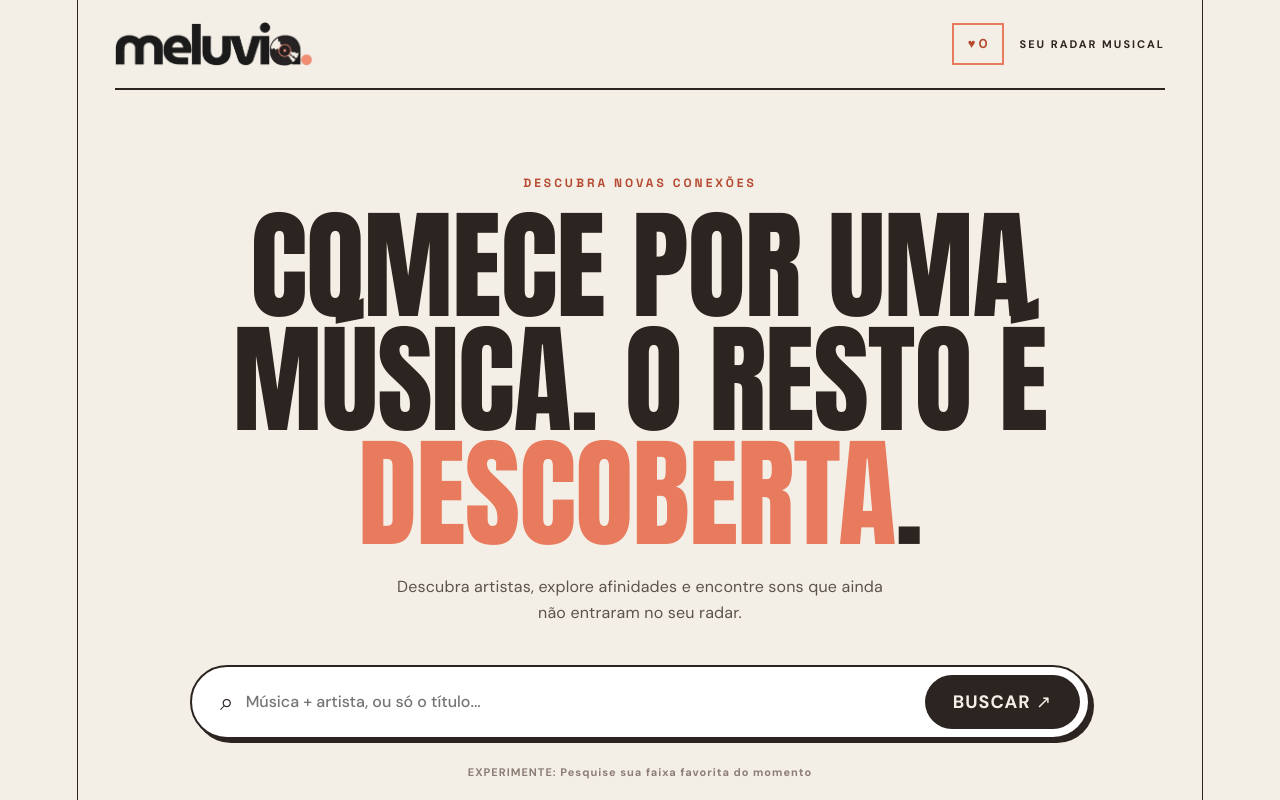
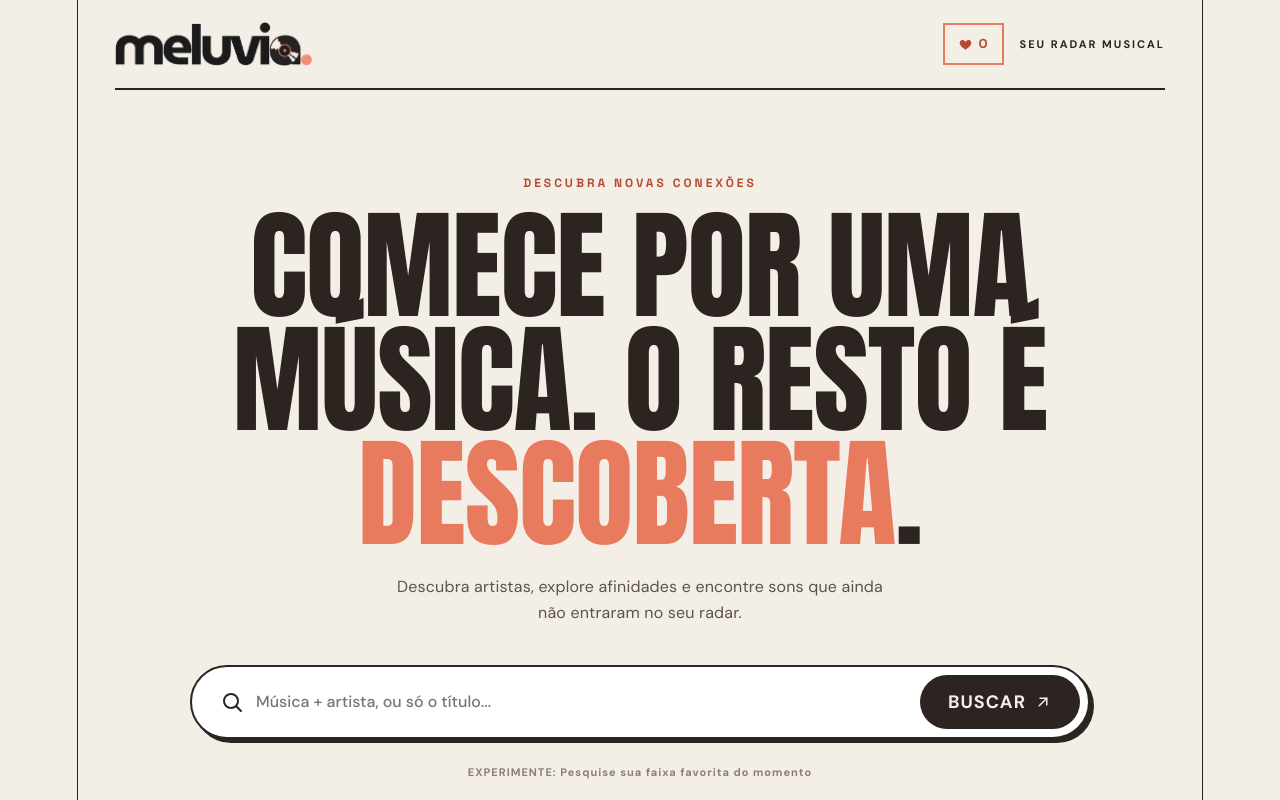
Before and after one commit to ju-franco/meluvia, a React (Vite) app: page / in a window 1280 px wide. Shown: the top 800 px of the page. Built offline with nearby package versions, Linux system fonts and the light colour scheme.

Commit message:
Substituindo Icones SVG

```diff
--- a/src/App.css
+++ b/src/App.css
@@ -89,6 +89,9 @@ button, input { font: inherit; }
 }
 
 .fav-badge {
+  display: inline-flex;
+  align-items: center;
+  gap: 6px;
   background: transparent;
   border: 2px solid var(--primary);
   color: var(--primary-dark);
@@ -161,6 +164,8 @@ h1 span { color: var(--primary); }
   border-color: var(--primary-dark);
 }
 .search-icon {
+  display: flex;
+  align-items: center;
   padding-left: 20px;
   color: var(--border);
   font-size: 24px;
@@ -177,6 +182,10 @@ h1 span { color: var(--primary); }
   font-weight: 500;
 }
 .search-form > button {
+  display: inline-flex;
+  align-items: center;
+  justify-content: center;
+  gap: 8px;
   padding: 14px 28px;
   color: var(--paper);
   background: var(--border);
@@ -425,9 +434,10 @@ h1 span { color: var(--primary); }
   line-height: 1;
 }
 .feature-btn .feature-btn-icon {
-  font-size: 13px;
+  font-size: 14px;
   line-height: 1;
-  display: inline-block;
+  display: inline-flex;
+  align-items: center;
 }
 .feature-btn:hover:not(:disabled),
 .feature-btn:focus-visible:not(:disabled) {
@@ -635,6 +645,8 @@ h1 span { color: var(--primary); }
   gap: 16px;
 }
 .track-link-modern {
+  display: inline-flex;
+  align-items: center;
   color: var(--border);
   font-size: 20px;
   font-weight: 700;
@@ -643,6 +655,8 @@ h1 span { color: var(--primary); }
 }
 .track-link-modern:hover { color: var(--primary); }
 .track-menu-btn {
+  display: inline-flex;
+  align-items: center;
   background: transparent;
   border: none;
   color: #b0a59e;
@@ -838,7 +852,7 @@ h1 span { color: var(--primary); }
   text-align: left;
 }
 .connection-node:hover { background: #fff; border-color: var(--primary); }
-.connection-node-icon { color: var(--primary); margin-bottom: 4px; font-size: 18px; }
+.connection-node-icon { display: flex; color: var(--primary); margin-bottom: 4px; font-size: 18px; }
 .connection-node small { color: #6b5f58; margin-top: 4px; font-size: 11px; }
 
 .indirect-list {
@@ -964,6 +978,9 @@ h1 span { color: var(--primary); }
   font-size: 16px;
   transition: all 0.2s;
   flex-shrink: 0;
+  display: grid;
+  place-items: center;
+  padding: 0;
 }
 .rec-fav:hover { border-color: var(--primary); color: var(--primary); }
 .rec-fav.is-fav {
@@ -1162,6 +1179,9 @@ footer {
   border-radius: 50%;
   cursor: pointer;
   font-weight: 700;
+  display: grid;
+  place-items: center;
+  padding: 0;
 }
 .favorite-remove:hover { border-color: var(--primary); color: var(--primary); }
 
@@ -1293,10 +1313,13 @@ footer {
   width: 28px; height: 28px;
   border-radius: 50%;
   cursor: pointer;
-  font-size: 18px;
+  font-size: 16px;
   font-weight: 700;
   line-height: 1;
   flex-shrink: 0;
+  display: grid;
+  place-items: center;
+  padding: 0;
 }
 .radar-factors {
   list-style: none;
@@ -1562,6 +1585,10 @@ footer {
   flex-wrap: wrap;
 }
 .lm-btn {
+  display: inline-flex;
+  align-items: center;
+  justify-content: center;
+  gap: 8px;
   padding: 12px 20px;
   border-radius: 100px;
   border: 2px solid var(--border);
@@ -1772,11 +1799,19 @@ footer {
 
   .search-form {
     flex-direction: column;
+    align-items: stretch; /* input e botão ocupam toda a largura */
     border-radius: 16px;
     padding: 12px;
   }
   .search-icon { display: none; }
-  .search-form input { padding: 12px; text-align: center; }
+  .search-form input {
+    flex: none;
+    width: 100%;
+    padding: 12px 8px;
+    text-align: center;
+    text-overflow: ellipsis;
+  }
+  .search-form input::placeholder { text-overflow: ellipsis; }
   .search-form > button { width: 100%; border-radius: 8px; }
 
   footer { flex-direction: column; align-items: center; text-align: center; }
@@ -1793,3 +1828,21 @@ footer {
     transition-duration: 0.001ms !important;
   }
 }
+
+/* ===== ÍCONES SVG ===== */
+.icon {
+  display: inline-block;
+  flex-shrink: 0;
+  vertical-align: -0.15em;
+}
+.suggestion-plus {
+  display: inline-flex;
+  align-items: center;
+  color: var(--primary);
+}
+.track-symbol,
+.selected-cover-placeholder {
+  display: grid;
+  place-items: center;
+  color: var(--primary);
+}
--- a/src/App.tsx
+++ b/src/App.tsx
@@ -8,6 +8,18 @@ import "./App.css";
 import CompatibilityRadar from "./CompatibilityRadar";
 import ConnectionWeb from "./ConnectionWeb";
 import ListenMatch from "./ListenMatch";
+import {
+  IconArrowUpRight,
+  IconClose,
+  IconDots,
+  IconHeart,
+  IconMusic,
+  IconNetwork,
+  IconPlus,
+  IconSearch,
+  IconSparkle,
+  IconTarget,
+} from "./Icons";
 import {
   addFavorite,
   getFavorites,
@@ -376,7 +388,8 @@ function App() {
             onClick={() => setFavoritesOpen((v) => !v)}
             aria-label="Abrir favoritos"
           >
-            ♥ {favoritesList.length}
+            <IconHeart filled />
+            <span>{favoritesList.length}</span>
           </button>
           <span className="header-label">SEU RADAR MUSICAL</span>
         </div>
@@ -391,11 +404,11 @@ function App() {
               onClick={() => setFavoritesOpen(false)}
               aria-label="Fechar"
             >
-              ×
+              <IconClose />
             </button>
           </div>
           {favoritesList.length === 0 ? (
-            <p className="status">Nada guardado ainda. Descubra e clique em ♥.</p>
+            <p className="status">Nada guardado ainda. Descubra e clique em <IconHeart />.</p>
           ) : (
             <ul className="favorites-list">
               {favoritesList.map((f) => (
@@ -403,7 +416,9 @@ function App() {
                   {f.image ? (
                     <img src={f.image} alt="" className="favorite-cover" />
                   ) : (
-                    <span className="favorite-cover favorite-placeholder">♫</span>
+                    <span className="favorite-cover favorite-placeholder">
+                      <IconMusic size={20} />
+                    </span>
                   )}
                   <div className="favorite-info">
                     <strong>{f.title}</strong>
@@ -418,7 +433,7 @@ function App() {
                     }}
                     aria-label="Remover favorito"
                   >
-                    ×
+                    <IconClose />
                   </button>
                 </li>
               ))}
@@ -449,7 +464,9 @@ function App() {
           Descubra artistas, explore afinidades e encontre sons que ainda não entraram no seu radar.
         </p>
         <form className="search-form" onSubmit={handleSearch}>
-          <span className="search-icon">⌕</span>
+          <span className="search-icon">
+            <IconSearch />
+          </span>
           <input
             type="text"
             value={query}
@@ -467,7 +484,13 @@ function App() {
             autoComplete="off"
           />
           <button type="submit" disabled={loading || !query.trim()}>
-            {loading ? "Buscando..." : "Buscar ↗"}
+            {loading ? (
+              "Buscando..."
+            ) : (
+              <>
+                Buscar <IconArrowUpRight size={18} />
+              </>
+            )}
           </button>
 
           {suggestionsOpen && query.trim().length >= 2 && (
@@ -488,13 +511,17 @@ function App() {
                       {track.artwork ? (
                         <img className="suggestion-cover" src={track.artwork} alt="" />
                       ) : (
-                        <span className="suggestion-cover suggestion-placeholder">♫</span>
+                        <span className="suggestion-cover suggestion-placeholder">
+                          <IconMusic size={20} />
+                        </span>
                       )}
                       <span className="suggestion-info">
                         <span className="suggestion-title">{track.title}</span>
                         <span className="suggestion-artist">{track.artist}</span>
                       </span>
-                      <span className="suggestion-plus">+</span>
+                      <span className="suggestion-plus">
+                        <IconPlus size={18} />
+                      </span>
                     </button>
                   ))}
                 </>
@@ -526,7 +553,7 @@ function App() {
                 />
               ) : (
                 <div className="selected-cover-vinyl selected-cover-placeholder">
-                  ♫
+                  <IconMusic size={48} />
                 </div>
               )}
             </div>
@@ -552,7 +579,9 @@ function App() {
                     aria-pressed={activePanel === "connections"}
                     disabled={loadingRecommendations}
                   >
-                    <span className="feature-btn-icon" aria-hidden="true">✦</span>
+                    <span className="feature-btn-icon" aria-hidden="true">
+                      <IconSparkle />
+                    </span>
                     {loadingRecommendations ? "Buscando..." : "Encontrar conexões"}
                   </button>
                   <button
@@ -572,7 +601,9 @@ function App() {
                     }}
                     aria-pressed={activePanel === "analysis"}
                   >
-                    <span className="feature-btn-icon" aria-hidden="true">◉</span>
+                    <span className="feature-btn-icon" aria-hidden="true">
+                      <IconTarget />
+                    </span>
                     Raio-X da faixa
                   </button>
                   <button
@@ -589,7 +620,9 @@ function App() {
                     }}
                     aria-pressed={activePanel === "map"}
                   >
-                    <span className="feature-btn-icon" aria-hidden="true">✳</span>
+                    <span className="feature-btn-icon" aria-hidden="true">
+                      <IconNetwork />
+                    </span>
                     Mapa de conexões
                   </button>
                   <button
@@ -598,7 +631,9 @@ function App() {
                     onClick={() => togglePanel("listenmatch")}
                     aria-pressed={activePanel === "listenmatch"}
                   >
-                    <span className="feature-btn-icon" aria-hidden="true">♫</span>
+                    <span className="feature-btn-icon" aria-hidden="true">
+                      <IconMusic />
+                    </span>
                     Listen & Match
                   </button>
                 </div>
@@ -650,7 +685,7 @@ function App() {
                     onClick={() => closeAllPanels()}
                     aria-label="Fechar análise"
                   >
-                    ×
+                    <IconClose />
                   </button>
                 </div>
 
@@ -787,7 +822,9 @@ function App() {
                               type="button"
                               onClick={() => openWeb(artist.name)}
                             >
-                              <span className="connection-node-icon">✳</span>
+                              <span className="connection-node-icon">
+                                <IconNetwork />
+                              </span>
                               <span>{artist.name}</span>
                               <small>
                                 {Math.round(artist.match * 100)}% de relação — clique para abrir no mapa
@@ -817,7 +854,7 @@ function App() {
                     onClick={() => closeAllPanels()}
                     aria-label="Fechar conexões"
                   >
-                    ×
+                    <IconClose />
                   </button>
                 </div>
 
@@ -839,7 +876,9 @@ function App() {
                             {recommendation.image ? (
                               <img className="recommendation-cover" src={recommendation.image} alt="" />
                             ) : (
-                              <div className="recommendation-cover recommendation-placeholder">♫</div>
+                              <div className="recommendation-cover recommendation-placeholder">
+                                <IconMusic />
+                              </div>
                             )}
                             <div className="recommendation-info">
                               <h3>{recommendation.title}</h3>
@@ -854,7 +893,7 @@ function App() {
                               onClick={() => handleFavoriteRecommendation(recommendation)}
                               aria-label={fav ? "Remover dos favoritos" : "Guardar"}
                             >
-                              {fav ? "♥" : "♡"}
+                              <IconHeart filled={fav} />
                             </button>
                             <a
                               className="track-link"
@@ -862,7 +901,7 @@ function App() {
                               target="_blank"
                               rel="noreferrer"
                             >
-                              ↗
+                              <IconArrowUpRight />
                             </a>
                           </article>
                         );
@@ -918,7 +957,9 @@ function App() {
                     {track.artwork ? (
                       <img className="track-cover-modern" src={track.artwork} alt="" />
                     ) : (
-                      <div className="track-cover-modern track-symbol">♫</div>
+                      <div className="track-cover-modern track-symbol">
+                        <IconMusic />
+                      </div>
                     )}
                   </div>
 
@@ -938,10 +979,10 @@ function App() {
                       target="_blank"
                       rel="noreferrer"
                     >
-                      ↗
+                      <IconArrowUpRight />
                     </a>
                     <button className="track-menu-btn" aria-label="Opções">
-                      •••
+                      <IconDots />
                     </button>
                   </div>
                 </article>
--- /dev/null
+++ b/src/Icons.tsx
@@ -0,0 +1,151 @@
+import type { ReactNode, SVGProps } from "react";
+
+type IconProps = Omit<SVGProps<SVGSVGElement>, "children"> & {
+  /** Tamanho do ícone. Por padrão acompanha o font-size do elemento pai (1em). */
+  size?: number | string;
+};
+
+function Svg({ size = "1em", className, children, ...rest }: IconProps & { children: ReactNode }) {
+  return (
+    <svg
+      className={`icon${className ? ` ${className}` : ""}`}
+      width={size}
+      height={size}
+      viewBox="0 0 24 24"
+      fill="none"
+      stroke="currentColor"
+      strokeWidth={2}
+      strokeLinecap="round"
+      strokeLinejoin="round"
+      aria-hidden="true"
+      focusable="false"
+      {...rest}
+    >
+      {children}
+    </svg>
+  );
+}
+
+/** ↗ */
+export function IconArrowUpRight(props: IconProps) {
+  return (
+    <Svg {...props}>
+      <path d="M7 17L17 7" />
+      <path d="M8 7h9v9" />
+    </Svg>
+  );
+}
+
+/** ← */
+export function IconArrowLeft(props: IconProps) {
+  return (
+    <Svg {...props}>
+      <path d="M19 12H5" />
+      <path d="M11 6l-6 6 6 6" />
+    </Svg>
+  );
+}
+
+/** ♥ / ♡ — use filled para o coração cheio */
+export function IconHeart({ filled = false, ...props }: IconProps & { filled?: boolean }) {
+  return (
+    <Svg {...props} fill={filled ? "currentColor" : "none"}>
+      <path d="M12 20.5s-7.5-4.6-9.4-9.4C1.4 8 3.2 4.8 6.5 4.8c2 0 3.4 1 5.5 3.1 2.1-2.1 3.5-3.1 5.5-3.1 3.3 0 5.1 3.2 3.9 6.3-1.9 4.8-9.4 9.4-9.4 9.4z" />
+    </Svg>
+  );
+}
+
+/** ♫ */
+export function IconMusic(props: IconProps) {
+  return (
+    <Svg {...props}>
+      <path d="M9 18V5l12-2v13" />
+      <circle cx="6" cy="18" r="3" />
+      <circle cx="18" cy="16" r="3" />
+    </Svg>
+  );
+}
+
+/** ✦ */
+export function IconSparkle(props: IconProps) {
+  return (
+    <Svg {...props} fill="currentColor">
+      <path d="M12 3l2.2 6.8L21 12l-6.8 2.2L12 21l-2.2-6.8L3 12l6.8-2.2z" />
+    </Svg>
+  );
+}
+
+/** ◉ */
+export function IconTarget(props: IconProps) {
+  return (
+    <Svg {...props}>
+      <circle cx="12" cy="12" r="9" />
+      <circle cx="12" cy="12" r="4" fill="currentColor" />
+    </Svg>
+  );
+}
+
+/** ✳ — mapa de conexões */
+export function IconNetwork(props: IconProps) {
+  return (
+    <Svg {...props}>
+      <path d="M8 6.5h8" />
+      <path d="M7 8.5l4 7" />
+      <path d="M17 8.5l-4 7" />
+      <circle cx="6" cy="6.5" r="2.5" fill="currentColor" />
+      <circle cx="18" cy="6.5" r="2.5" fill="currentColor" />
+      <circle cx="12" cy="18" r="2.5" fill="currentColor" />
+    </Svg>
+  );
+}
+
+/** ⌕ */
+export function IconSearch(props: IconProps) {
+  return (
+    <Svg {...props}>
+      <circle cx="11" cy="11" r="7" />
+      <path d="M21 21l-4.3-4.3" />
+    </Svg>
+  );
+}
+
+/** × / ✕ */
+export function IconClose(props: IconProps) {
+  return (
+    <Svg {...props}>
+      <path d="M6 6l12 12" />
+      <path d="M18 6L6 18" />
+    </Svg>
+  );
+}
+
+/** + */
+export function IconPlus(props: IconProps) {
+  return (
+    <Svg {...props}>
+      <path d="M12 5v14" />
+      <path d="M5 12h14" />
+    </Svg>
+  );
+}
+
+/** ••• */
+export function IconDots(props: IconProps) {
+  return (
+    <Svg {...props} fill="currentColor" stroke="none">
+      <circle cx="5" cy="12" r="1.8" />
+      <circle cx="12" cy="12" r="1.8" />
+      <circle cx="19" cy="12" r="1.8" />
+    </Svg>
+  );
+}
+
+/** ↻ */
+export function IconReplay(props: IconProps) {
+  return (
+    <Svg {...props}>
+      <path d="M3 12a9 9 0 1 0 3-6.7" />
+      <path d="M3 4v5h5" />
+    </Svg>
+  );
+}
```
Also changed, not shown: src/ListenMatch.tsx (+18 -8 lines).
